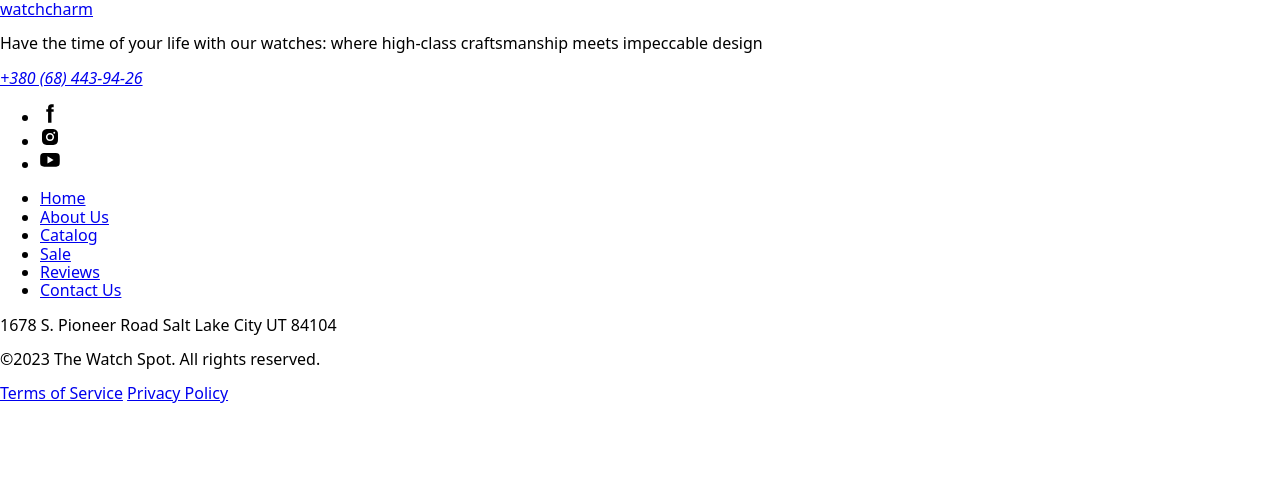
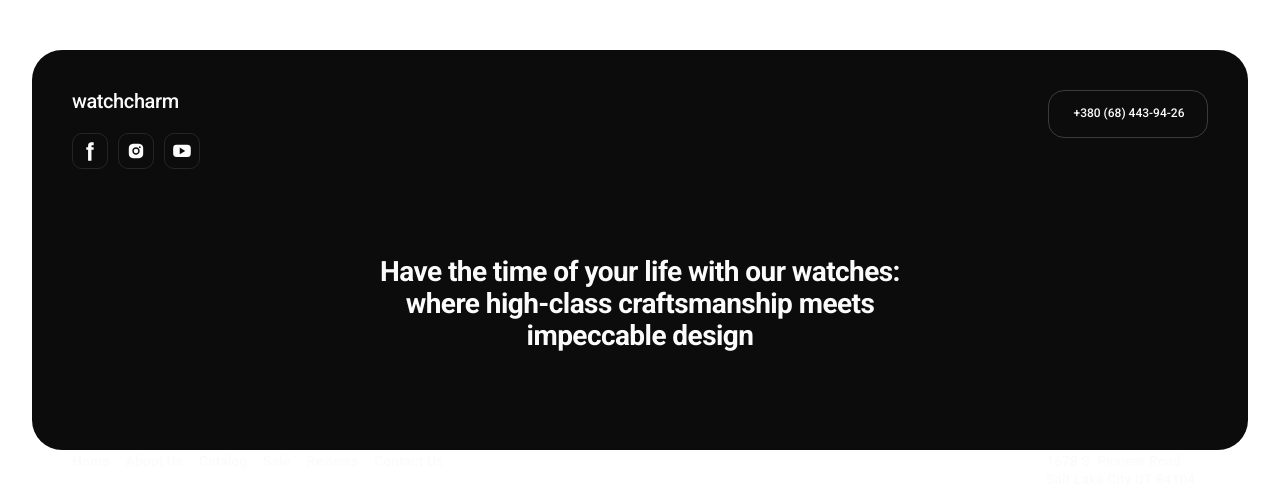
Before and after one commit to KN1PV/team-project-footer-section, a plain HTML site: page index.html in a window 1280 px wide. Drawn offline with nearby package versions, Linux system fonts and the light colour scheme.

Commit message:
update styles

```diff
--- a/css/styles.css
+++ b/css/styles.css
@@ -0,0 +1,416 @@
+/* #region General */
+
+*,
+::after,
+::before {
+    box-sizing: border-box;
+}
+
+body {
+    font-family: 'Roboto', sans-serif;
+    margin: 0;
+    padding: 0;
+}
+
+ul {
+    list-style-type: none;
+}
+
+li {
+    padding-left: 0;
+    margin: 0;
+}
+
+div {
+    display: block;
+    unicode-bidi: isolate;
+}
+
+address {
+    display: block;
+    unicode-bidi: isolate;
+}
+
+nav {
+    display: block;
+    unicode-bidi: isolate;
+}
+
+footer {
+    display: block;
+    unicode-bidi: isolate;
+}
+
+p {
+    color:aliceblue;
+}
+
+a {
+    text-decoration: none;
+}
+
+.container {
+    max-width: 375px;
+    padding-left: 16px;
+    padding-right: 16px;
+    margin: 0 auto;
+}
+
+@media screen and (min-width: 768px) {
+    .container {
+        max-width: 768px;
+    }
+}
+
+@media screen and (min-width: 1280px) {
+    .container {
+        max-width: 1280px;
+    }
+}
+
+/* #endregion */
+
+/* #region Footer */
+
+.footer-content {
+    border-radius: 30px;
+    padding: 40px 28px 28px 28px;
+    width: 335px;
+    height: 581px;
+    background-color: #0c0c0c;
+
+    margin-top: 50px;
+}
+
+@media screen and (min-width: 768px) {
+    .footer-content {
+        padding: 40px 40px 28px 40px;
+        width: 704px;
+        height: 540px;
+    }
+}
+
+@media screen and (min-width: 1280px) {
+    .footer-content {
+        /* padding: 40px 40px 40px 28px; */
+        width: 1216px;
+        height: 400px;
+    }
+}
+
+.footer-logo {
+    display: flex;
+    justify-content: flex-start;
+
+    font-weight: 500;
+    font-size: 16px;
+    letter-spacing: -0.02em;
+    color: #fbfbfb;
+
+    width: 90px;
+    margin-bottom: 20px;
+}
+
+@media screen and (min-width: 768px) {
+    .footer-logo {
+        font-size: 20px;
+        width: 112px;
+    }
+}
+
+@media screen and (min-width: 1280px) {
+
+}
+
+.footer-icons-ul {
+    display: flex;
+    gap: 10px;
+
+    padding: 0;
+    margin: 0;
+
+    margin-bottom: 20px;
+}
+
+@media screen and (min-width: 768px) {
+    .footer-icons-ul {
+        margin: 0;
+    }
+}
+
+@media screen and (min-width: 1280px) {}
+
+.footer-icons-li {
+    border: 1px solid rgba(251, 251, 251, 0.1);
+    border-radius: 10px;
+    padding: 8px;
+    width: 34px;
+    height: 34px;
+
+}
+
+@media screen and (min-width: 768px) {
+    .footer-icons-li {
+        width: 36px;
+        height: 36px;
+    }
+}
+
+@media screen and (min-width: 1280px) {}
+
+.footer-icons-link {
+    display: flex;
+    justify-content: center;
+    align-items: center;
+    height: 100%;
+}
+
+.footer-icons {
+    fill: #fbfbfb;
+}
+
+@media screen and (min-width: 768px) {
+    .cont-logo-icons {
+        height: 80px;
+    }
+}
+
+@media screen and (min-width: 1280px) {}
+
+.footer-phone {
+    border: 1px solid rgba(251, 251, 251, 0.2);
+    border-radius: 16px;
+    width: 152px;
+    height: 44px;
+    margin-bottom: 40px;
+}
+
+@media screen and (min-width: 768px) {
+    .footer-phone {
+        width: 160px;
+        height: 48px;
+        margin: 0;
+    }
+}
+
+@media screen and (min-width: 1280px) {}
+
+.footer-phone-link {
+    font-style: normal;
+    font-weight: 500;
+    font-size: 12px;
+    line-height: 1.33;
+    text-transform: uppercase;
+    text-align: center;
+    color: #fbfbfb;
+
+    display: flex;
+    justify-content: center;
+    align-items: center;
+    margin: 14px 20px;
+    width: 112px;
+}
+
+@media screen and (min-width: 768px) {
+    .footer-phone-link {
+        width: 130px;
+        margin: 15px;
+    }
+}
+
+@media screen and (min-width: 1280px) {}
+
+
+@media screen and (min-width: 768px) {
+    .cont-logo-icons-number {
+        display: flex;
+        justify-content: space-between;
+        margin-bottom: 86px;
+    }
+}
+
+@media screen and (min-width: 1280px) {}
+
+.footer-center-text {
+    font-weight: 600;
+    font-size: 20px;
+    line-height: 1.20;
+    letter-spacing: -0.02em;
+    text-align: center;
+    color: #fbfbfb;
+
+    margin: 0;
+    padding: 0;
+    margin-bottom: 92px;
+}
+
+@media screen and (min-width: 768px) {
+    .footer-center-text {
+        font-size: 28px;
+        line-height: 1.14;
+        width: 524px;
+        height: 96px;
+        margin-bottom: 100px;
+        margin-left: auto;
+        margin-right: auto;
+    }
+}
+
+@media screen and (min-width: 1280px) {}
+
+.footer-nav-ul {
+    display: flex;
+    flex-wrap: wrap;
+    width: 147px;
+    height: 64px;
+
+    gap: 8px 16px;
+    list-style: none;
+    margin: 0;
+    padding: 0;
+}
+
+@media screen and (min-width: 768px) {
+    .footer-nav-ul {
+        flex-wrap: nowrap;
+        width: 400px;
+        height: 18px;
+    }
+}
+
+@media screen and (min-width: 1280px) {}
+
+.footer-nav-li {
+}
+
+.footer-nav-link {
+    font-weight: 500;
+    font-size: 12px;
+    line-height: 1.33;
+    text-align: center;
+    color: #fbfbfb;
+}
+
+@media screen and (min-width: 768px) {
+    .footer-nav-link {
+        font-size: 14px;
+        line-height: 1.29;
+    }
+}
+
+@media screen and (min-width: 1280px) {}
+
+.footer-place-text {
+    font-weight: 500;
+    font-size: 12px;
+    line-height: 1.33;
+    color: #fbfbfb;
+    width: 83px;
+    height: 48px;
+
+    margin: 0;
+    padding: 0;
+}
+
+@media screen and (min-width: 768px) {
+    .footer-place-text {
+        font-size: 14px;
+        line-height: 1.29;
+
+        width: 162px;
+        height: 36px;
+    }
+}
+
+@media screen and (min-width: 1280px) {}
+
+.navigation-and-place-text-block {
+    display: flex;
+    justify-content: space-between;
+    position: relative;
+    margin-bottom: 48px;
+}
+
+@media screen and (min-width: 768px) {
+    .navigation-and-place-text-block {
+        margin-bottom: 56px;
+    }
+}
+
+@media screen and (min-width: 1280px) {}
+
+.navigation-and-place-text-block::after {
+    content: "";
+    width: 100%;
+    position: absolute;
+    left: 0;
+    top: 88px;
+    height: 1px;
+    background-color: rgba(251, 251, 251, 0.1);;
+}
+
+@media screen and (min-width: 768px) {
+    .navigation-and-place-text-block:after {
+        top: 64px;
+    }
+}
+
+@media screen and (min-width: 1280px) {}
+
+.footer-copyright {
+    font-weight: 500;
+    font-size: 10px;
+    line-height: 1.40;
+    letter-spacing: -0.02em;
+    color: rgba(251, 251, 251, 0.5);
+    opacity: 0.9;
+
+    margin: 0;
+    padding: 0;
+    margin-bottom: 8px;
+}
+
+@media screen and (min-width: 768px) {
+    .footer-copyright {
+        font-size: 14px;
+        line-height: 1.29;
+    }
+}
+
+@media screen and (min-width: 1280px) {}
+
+.footer-legal-links {
+    font-weight: 500;
+    font-size: 10px;
+    line-height: 1.40;
+    letter-spacing: -0.02em;
+}
+
+@media screen and (min-width: 768px) {
+    .footer-legal-links {
+        font-size: 14px;
+        line-height: 1.29;
+    }
+}
+
+@media screen and (min-width: 1280px) {}
+
+.footer-legal-link {
+    color: rgba(251, 251, 251, 0.5);
+    margin-right: 20px;
+}
+
+.footer-legal-link:last-child {
+    margin: 0;
+}
+
+@media screen and (min-width: 768px) {
+    .cont-copyright-legal-links {
+        display: flex;
+        justify-content: space-between;
+    }
+}
+
+@media screen and (min-width: 1280px) {}
+
+/* #endregion */
--- a/index.html
+++ b/index.html
@@ -19,38 +19,42 @@
 <body>
     <footer>
         <div class="container footer-content">
+            <div class="cont-logo-icons-number">
+                <div class="cont-logo-icons">
                     <a href="/index.html" class="footer-logo">watchcharm</a>
-
-            <p class="footer-center-text">Have the time of your life with our watches: where high-class craftsmanship meets impeccable design</p>
-
-            <address class="footer-phone">
-                <a class="footer-phone-link" href="tel:+380684439426">+380 (68) 443-94-26</a>
-            </address>
-
                     <ul class="footer-icons-ul">
                         <li class="footer-icons-li">
-                    <a href="#" class="footer-icons-link">
+                            <a href="https://www.facebook.com/goITclub/" class="footer-icons-link">
                                 <svg class="footer-icons" width="20" height="20">
                                     <use href="./icons/images.svg#icon-facebook"></use>
                                 </svg>
                             </a>
                         </li>
                         <li class="footer-icons-li">
-                    <a href="#" class="footer-icons-link">
+                            <a href="https://www.instagram.com/goitclub/" class="footer-icons-link">
                                 <svg class="footer-icons" width="20" height="20">
                                     <use href="./icons/images.svg#icon-instagram"></use>
                                 </svg>
                             </a>
                         </li>
                         <li class="footer-icons-li">
-                    <a href="#" class="footer-icons-link">
+                            <a href="https://www.youtube.com/c/GoIT" class="footer-icons-link">
                                 <svg class="footer-icons" width="20" height="20">
                                     <use href="./icons/images.svg#icon-youtube"></use>
                                 </svg>
                             </a>
                         </li>
                     </ul>
+                </div>
+                <address class="footer-phone">
+                    <a class="footer-phone-link" href="tel:+380684439426">+380 (68) 443-94-26</a>
+                </address>
+            </div>
 
+            <p class="footer-center-text">Have the time of your life with our watches: where high-class craftsmanship meets
+                impeccable design</p>
+
+            <div class="navigation-and-place-text-block">
                 <nav class="footer-nav">
                     <ul class="footer-nav-ul">
                         <li class="footer-nav-li">
@@ -72,17 +76,17 @@
                             <a href="#" class="footer-nav-link">Contact Us</a>
                         </li>
                     </ul>
-
+                </nav>
                 <p class="footer-place-text">1678 S. Pioneer Road Salt Lake City UT 84104</p>
-
-                <p class="footer-copyright">&copy;2023 The Watch Spot. All rights reserved.</p>
-
-                <div class="footer-legal-links">
-                    <a href="#">Terms of Service</a>
-                    <a href="#">Privacy Policy</a>
             </div>
 
-            </nav>
+            <div class="cont-copyright-legal-links">
+                <p class="footer-copyright">&copy;2023 The Watch Spot. All rights reserved.</p>
+                <div class="footer-legal-links">
+                    <a class="footer-legal-link" href="#">Terms of Service</a>
+                    <a class="footer-legal-link" href="#">Privacy Policy</a>
+            </div>
+            </div>
         </div>
     </footer>
 </body>
```
Lines whose indentation alone changed are shown as unchanged.
